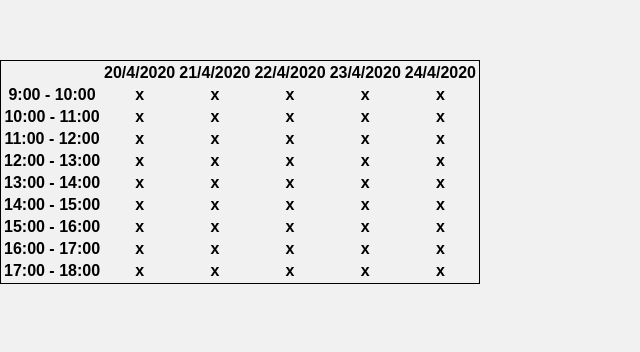
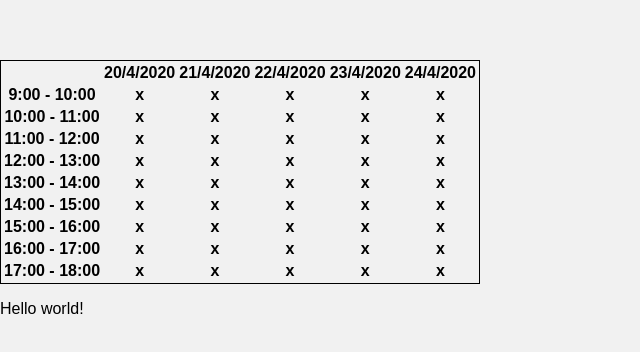
Before and after one commit to alvaroHernandez/pre-agendamiento, a React (Create React App) app: page /tabladisponibilidad in a window 1280 px wide. Shown: the top 352 px of the page, without its empty margins (0-640 px from the left). Built offline with nearby package versions, Linux system fonts and the light colour scheme.

Commit message:
[Anna/Gonzalo] add basic calendar component

```diff
--- a/src/components/TableAvailability/TableAvailability.jsx
+++ b/src/components/TableAvailability/TableAvailability.jsx
@@ -95,13 +95,21 @@ const CreateTimeSlots = (props) => {
   return listItems;
 };
 
+const CreateCalendar = () => {
+  const calendar = createCalendar();
+  console.log(calendar);
+  return <p>Hello world!</p>;
+};
+
 const TableAvailability = () => {
   const [week, setWeek] = useState([]);
   const [timeSlots, setTimeSlots] = useState([]);
+  const [calendar, setCalendar] = useState([]);
 
   useEffect(() => {
     setWeek(createCurrentWeek);
     setTimeSlots(createTimeSlots);
+    setCalendar(createCalendar);
   }, []);
 
   const tableStyle = {
@@ -118,6 +126,7 @@ const TableAvailability = () => {
           <CreateTimeSlots timeSlots={timeSlots} />
         </tbody>
       </table>
+      <CreateCalendar calendar={calendar} />
     </div>
   );
 };
```
